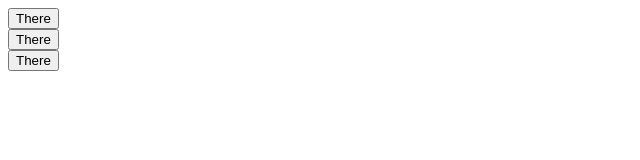
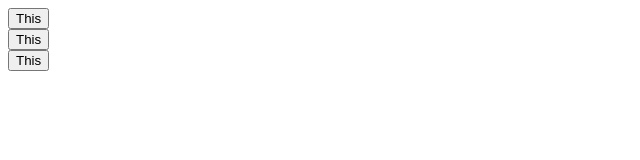
Before and after one commit to SZun/SSSGitDemo, a plain HTML site: page index.html in a window 1280 px wide. Shown: the full height of the page, 0-640 px from the left. Drawn offline with Linux system fonts and the light colour scheme.

Commit message:
changed button text from there to this

```diff
--- a/index.html
+++ b/index.html
@@ -9,13 +9,13 @@
     <div class="container">
       <div class="row">
         <div class="col-sm-4">
-          <button class="btn btn-primary">There</button>
+          <button class="btn btn-primary">This</button>
         </div>
         <div class="col-sm-4">
-          <button class="btn btn-primary">There</button>
+          <button class="btn btn-primary">This</button>
         </div>
         <div class="col-sm-4">
-          <button class="btn btn-primary">There</button>
+          <button class="btn btn-primary">This</button>
         </div>
       </div>
     </div>
```
